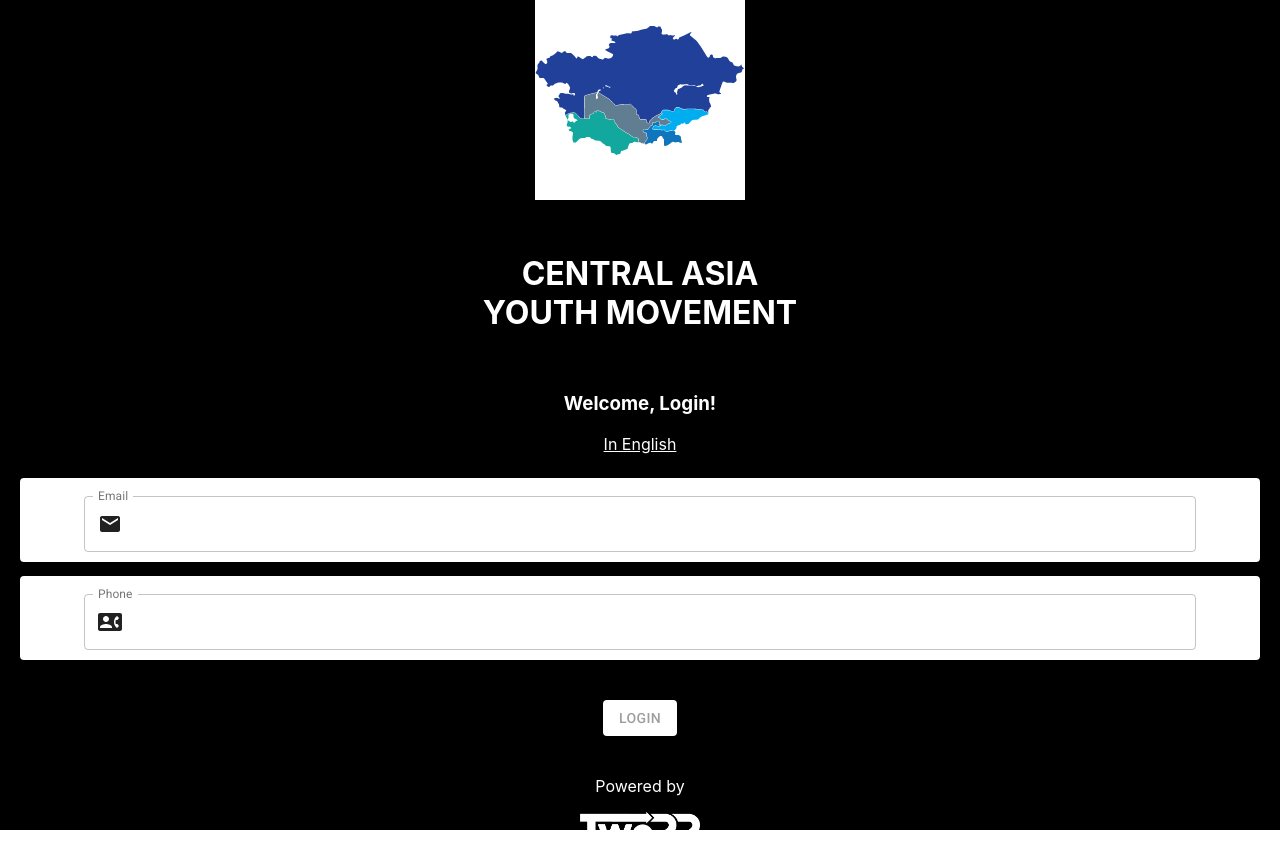
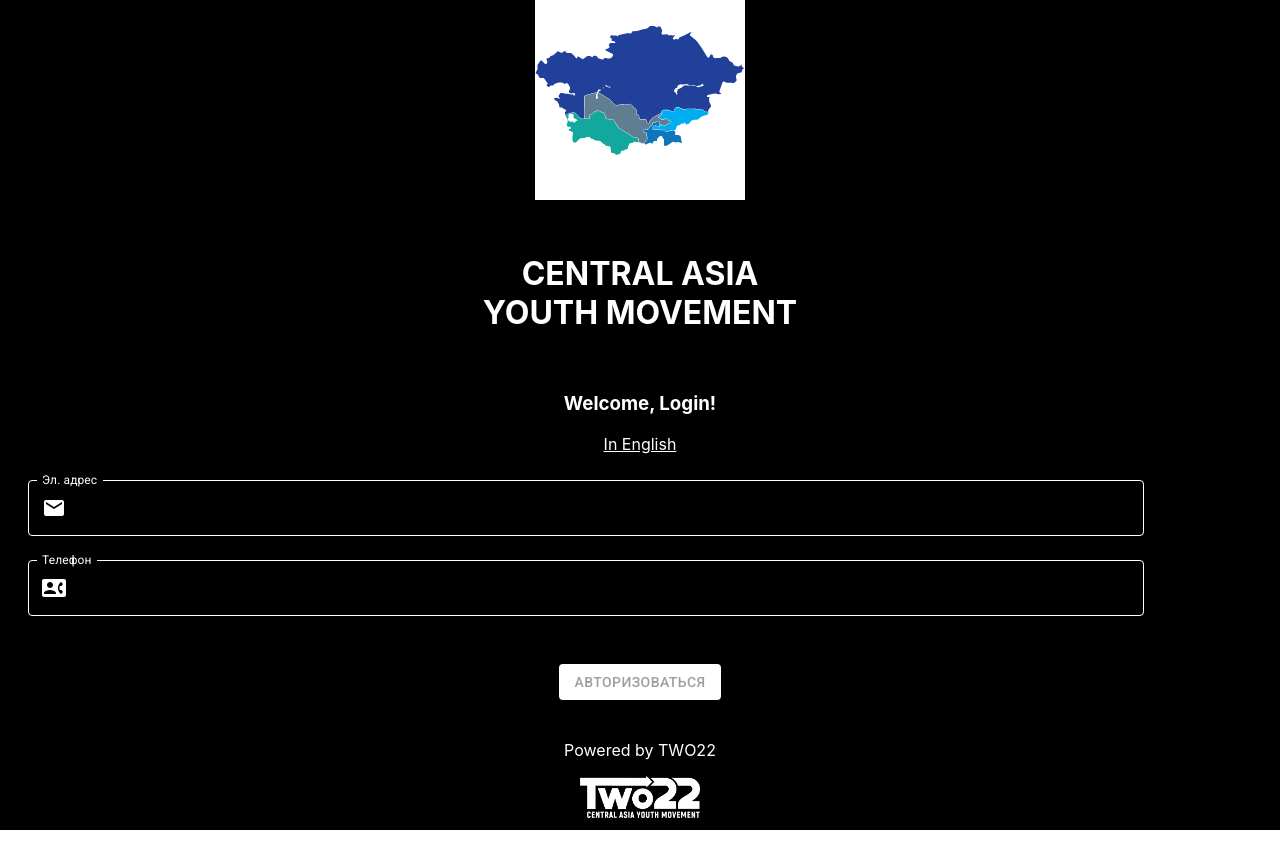
Before and after one commit to OneHopeInc/two22, a React (Create React App) app: page / in a window 1280 px wide. After the commit the page ends 830 px from the top, so only its background shows below. Built offline with nearby package versions, Linux system fonts and the light colour scheme.

Commit message:
Added more Russian words.

```diff
--- a/src/Components/Layout.js
+++ b/src/Components/Layout.js
@@ -69,7 +69,7 @@ function Layout(props) {
                 open={Boolean(anchorEl)}
                 onClose={handleClose}
               >
-                <MenuItem onClick={handleLogout}>Logout</MenuItem>
+                <MenuItem onClick={handleLogout}>Выйти</MenuItem>
                 <MenuItem onClick={handleTranslate}>English</MenuItem>
               </Menu>
               <Typography variant="h6" className={classes.title}>
--- a/src/GospelTracker.js
+++ b/src/GospelTracker.js
@@ -230,7 +230,7 @@ function GospelTracker(props) {
       <br />
       {state.isSubmitted ? (
         <Button variant="contained" color="primary" disabled>
-          Submitted Succesfully!
+          Отправлено успешно
         </Button>
       ) : (
         <Button
--- a/src/LogIn.js
+++ b/src/LogIn.js
@@ -5,8 +5,7 @@ import {
   Link,
   Redirect
 } from 'react-router-dom'
-import { makeStyles } from '@material-ui/core/styles'
-import Paper from '@material-ui/core/Paper'
+import { makeStyles, withStyles } from '@material-ui/core/styles'
 import Button from '@material-ui/core/Button'
 import TextField from '@material-ui/core/TextField'
 import InputAdornment from '@material-ui/core/InputAdornment'
@@ -49,6 +48,34 @@ const useStyles = makeStyles(theme => ({
   }
 }))
 
+const CssTextField = withStyles({
+  root: {
+    '& .MuiInputBase-root': {
+      color: 'white'
+    },
+    '& label': {
+      color: 'white'
+    },
+    '& label.Mui-focused': {
+      color: 'white'
+    },
+    '& .MuiInput-underline:after': {
+      borderBottomColor: 'white'
+    },
+    '& .MuiOutlinedInput-root': {
+      '& fieldset': {
+        borderColor: 'white'
+      },
+      '&:hover fieldset': {
+        borderColor: 'white'
+      },
+      '&.Mui-focused fieldset': {
+        borderColor: 'white'
+      }
+    }
+  }
+})(TextField)
+
 function Login(props) {
   const classes = useStyles()
 
@@ -89,14 +116,15 @@ function Login(props) {
           setstate({
             ...state,
             isError: true,
-            errorMsg: 'The email or phone number is missing or invalid.'
+            errorMsg:
+              'Адрес электронной почты или номер телефона отсутствует или недействителен'
           })
         } else if (error.message === 'Request failed with status code 404') {
           setstate({
             ...state,
             isError: true,
             errorMsg:
-              'The server is temporarily unavailable. Please try again in a few minutes.'
+              'Сервер временно недоступен. Пожалуйста, повторите попытку через несколько минут.'
           })
         }
       })
@@ -123,10 +151,9 @@ function Login(props) {
           </a>
 
           <form className={classes.container} noValidate>
-            <Paper className={classes.root}>
-              <TextField
+            <CssTextField
               id="outlined-name"
-                label="Email"
+              label="Эл. адрес"
               className={classes.textField}
               value={state.email}
               onChange={handleChange('email')}
@@ -141,11 +168,9 @@ function Login(props) {
                 'aria-label': 'Email'
               }}
             />
-            </Paper>
-            <Paper className={classes.root}>
-              <TextField
+            <CssTextField
               id="outlined-name"
-                label="Phone"
+              label="Телефон"
               className={classes.textField}
               value={state.phoneNumber}
               onChange={handleChange('phoneNumber')}
@@ -160,18 +185,17 @@ function Login(props) {
                 'aria-label': 'Phone Number'
               }}
             />
-            </Paper>
             <Button
               variant="contained"
               color="secondary"
               className={classes.button}
               onClick={() => signIn()}
             >
-              Login
+              Авторизоваться
             </Button>
           </form>
         </div>
-        <p>Powered by</p>
+        <p>Powered by TWO22</p>
         <img src={two22} alt="TWO22" className="two22_logo" />
       </div>
     </MuiThemeProvider>
--- a/src/PrayerDashboard.js
+++ b/src/PrayerDashboard.js
@@ -69,11 +69,11 @@ function PrayerDashboard(props) {
                   secondary={
                     <span style={{ color: '#9e9e9e' }}>
                       {' '}
-                      День: {country.presentations.day} <br />
-                      Неделя: {country.presentations.week} <br />
-                      Месяц: {country.presentations.month} <br />
-                      Год: {country.presentations.year} <br />
-                      Всего: {country.presentations.total}
+                      {/* День: {country.prayer.day} <br /> */}
+                      Неделя: {country.prayer.week} <br />
+                      Месяц: {country.prayer.month} <br />
+                      Год: {country.prayer.year} <br />
+                      Всего: {country.prayer.total}
                     </span>
                   }
                 />
--- a/src/PrayerTracker.js
+++ b/src/PrayerTracker.js
@@ -187,7 +187,7 @@ function GospelTracker(props) {
       <br />
       {state.isSubmitted ? (
         <Button variant="contained" color="primary" disabled>
-          Submitted Succesfully!
+          Отправлено успешно
         </Button>
       ) : (
         <Button
```
Lines whose indentation alone changed are shown as unchanged.
